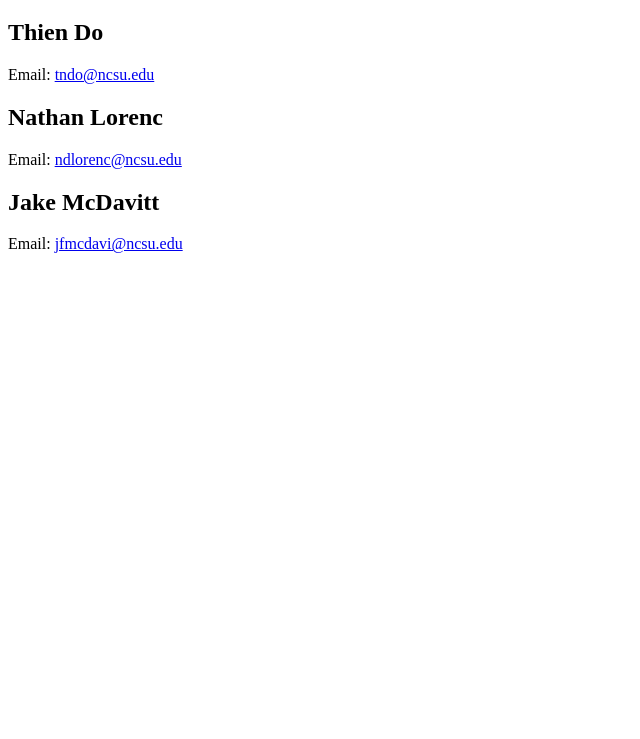
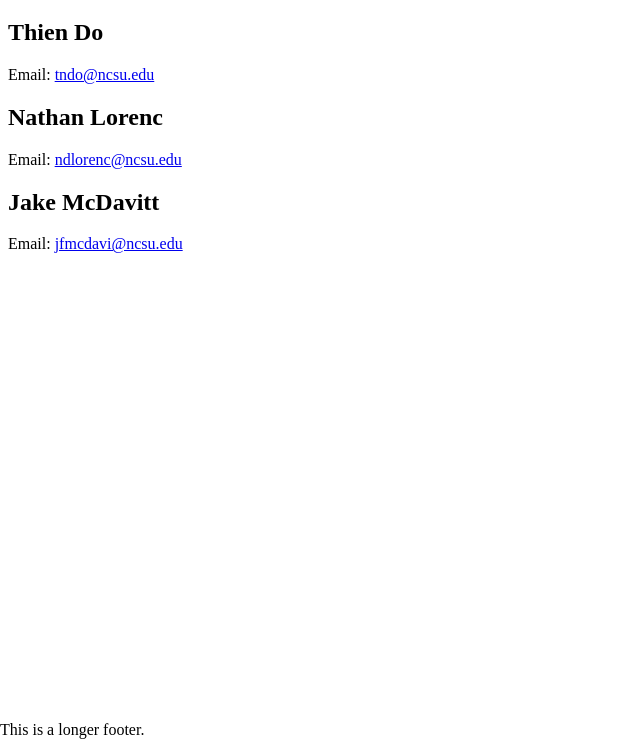
Before and after one commit to CSC510-Do-Lorenc-McDavitt/git-homework, a plain HTML site: page index.html in a window 1280 px wide. Shown: the part 61-800 px from the top of the page, without its empty margins (0-640 px from the left). Drawn offline with Linux system fonts and the light colour scheme.

Commit message:
[team] Step 6: Simulated a merge conflict

```diff
--- a/index.html
+++ b/index.html
@@ -19,6 +19,7 @@
   <h2> Jake McDavitt </h2>
   <p> Email: <a href=mailto:jfmcdavi@ncsu.edu> jfmcdavi@ncsu.edu </a> </p>
 
+  <div class="footer" style="position:absolute;bottom:0;left:0;z-index:0;">This is a longer footer.</div>
 </body>
 
 </html>
```
